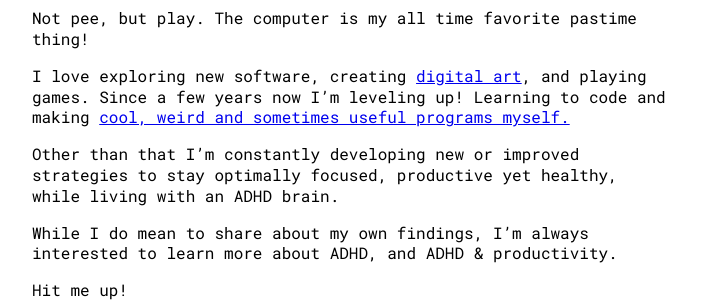
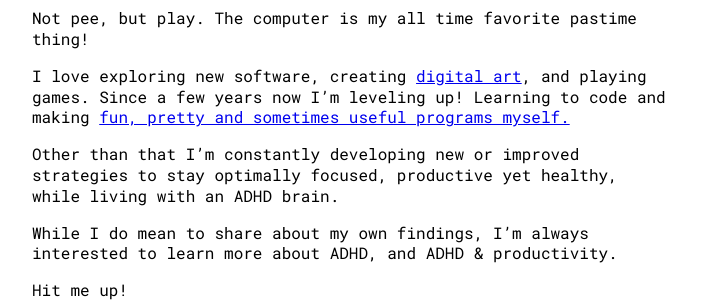
Before and after one commit to Kompjoeter/archived-blog, a Jekyll site: the page built from about.md, in a window 1280 px wide. Shown: the part 308-610 px from the top of the page, without its empty margins (288-989 px from the left). Built offline with Jekyll 4.4.1, drawn with Linux system fonts in a browser that asks for light colours.

Commit message:
updated about

```diff
--- a/about.md
+++ b/about.md
@@ -7,7 +7,7 @@ title: About
 # I like to go on the computer.
 Not pee, but play. The computer is my all time favorite pastime thing!
 
-I love exploring new software, creating [digital art](https://www.artstation.com/kompjoeterjonk), and playing games. Since a few years now I'm leveling up! Learning to code and making [cool, weird and sometimes useful programs myself.](https://github.com/Kompjoeter)
+I love exploring new software, creating [digital art](https://www.artstation.com/kompjoeterjonk), and playing games. Since a few years now I'm leveling up! Learning to code and making [fun, pretty and sometimes useful programs myself.](https://github.com/Kompjoeter)
 
 Other than that I'm constantly developing new or improved strategies to stay optimally focused, productive yet healthy, while living with an ADHD brain.
 
```
